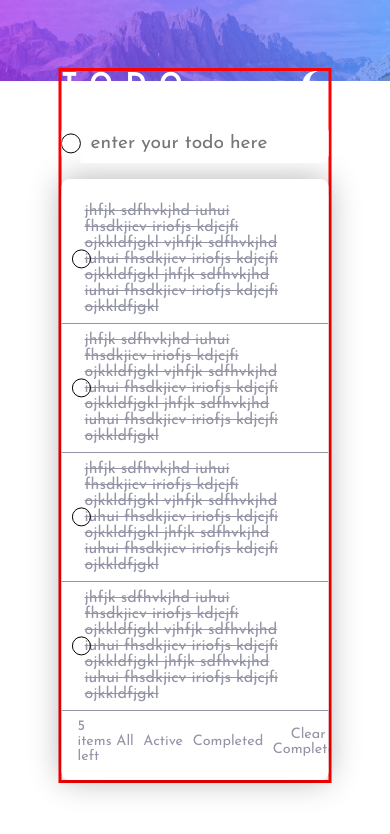
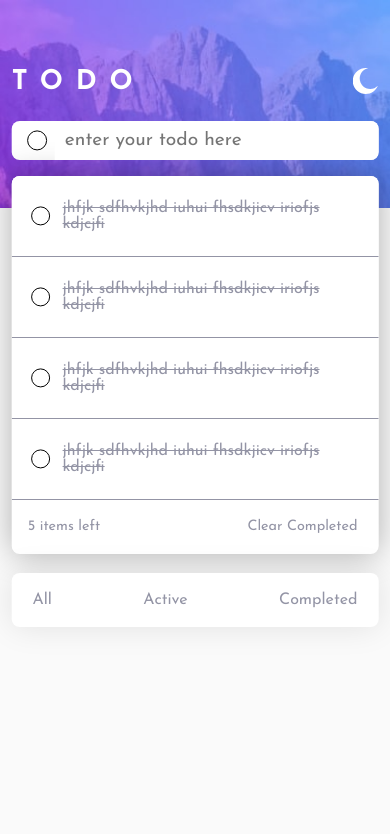
Before and after one commit to paro-418/todo-app-main, a React (Create React App) app: page / in a window 390 px wide. Shown: the top 834 px of the page. Built offline with nearby package versions, Linux system fonts and the light colour scheme.

Commit message:
CSS fro mobile version

```diff
--- a/src/App.module.css
+++ b/src/App.module.css
@@ -8,9 +8,13 @@
 
 @media  only screen and (max-width: 900px) {
     .main{
-        border: 3px solid red;
         top: 8%;
         width: 70%;
     }
 
 }
+@media  only screen and (max-width: 450px) {
+  .main{
+    width: 94%;
+  }
+}
--- a/src/components/form/form.module.css
+++ b/src/components/form/form.module.css
@@ -10,7 +10,6 @@
 @media  only screen and (max-width: 900px) {
   .form{
     margin-top: 1.5rem;
-    /* margin-bottom: 0.5rem; */
   }
 }
 
@@ -18,6 +17,12 @@
 .checkboxDiv {
   position: relative;
   flex-basis: 7%;
+}
+@media  only screen and (max-width: 450px) {
+ .checkboxDiv{
+  flex-basis: 10%;
+  margin-left: 0.5rem;
+ }
 }
 
 .checkbox {
--- a/src/components/todo/todo.js
+++ b/src/components/todo/todo.js
@@ -14,9 +14,7 @@ const Todo = (props) => {
         </label>
       </div>
       <p className={`${classes.todoPara} ${isCompleted && classes.completed}`}>
-        jhfjk sdfhvkjhd iuhui fhsdkjicv iriofjs kdjcjfi ojkkldfjgkl vjhfjk
-        sdfhvkjhd iuhui fhsdkjicv iriofjs kdjcjfi ojkkldfjgkl jhfjk sdfhvkjhd
-        iuhui fhsdkjicv iriofjs kdjcjfi ojkkldfjgkl
+        jhfjk sdfhvkjhd iuhui fhsdkjicv iriofjs kdjcjfi
       </p>
       <Button className={classes.delete}>
         <img src={cross} />
--- a/src/components/todo/todo.module.css
+++ b/src/components/todo/todo.module.css
@@ -1,10 +1,16 @@
 .todo{
     display: flex;
-    padding: 0.5rem 1rem;
+    padding: 1rem 1rem;
     justify-content: space-between;
     background-color: #fff;
     align-items: center;
     border-bottom: 1px solid #9394a5;
+}
+
+@media  only screen and (max-width: 450px) {
+    .todo{
+        padding: 1.5rem;
+    }
 }
 
 .checkboxDiv {
@@ -37,6 +43,12 @@
     flex-basis: 86%;
 }
 
+@media  only screen and (max-width: 450px) {
+ .todoPara{
+    padding-left: 0.8rem;
+ }
+}
+
 .completed{
     color: #9394a5 !important;
     text-decoration:line-through;
--- a/src/components/todoContainer/todoContainer.js
+++ b/src/components/todoContainer/todoContainer.js
@@ -11,13 +11,18 @@ const TodoContainer = (props) => {
       <Todo id="t4" />
       <div className={classes.btnContainer}>
         <span>5 items left</span>
-        <span>
-          <Button className = {classes.containerBtn}>All</Button>
-          <Button className = {classes.containerBtn}>Active</Button>
-          <Button className = {classes.containerBtn}>Completed</Button>
+        <span className={classes.desktopBtn}>
+          <Button className={classes.containerBtn}>All</Button>
+          <Button className={classes.containerBtn}>Active</Button>
+          <Button className={classes.containerBtn}>Completed</Button>
         </span>
-        <Button className = {classes.containerBtn}>Clear Completed</Button>
+        <Button className={classes.containerBtn}>Clear Completed</Button>
       </div>
+      <span className= {classes.mobileBtn}>
+        <Button className={classes.containerBtn}>All</Button>
+        <Button className={classes.containerBtn}>Active</Button>
+        <Button className={classes.containerBtn}>Completed</Button>
+      </span>
     </div>
   );
 };
--- a/src/components/todoContainer/todoContainer.module.css
+++ b/src/components/todoContainer/todoContainer.module.css
@@ -4,7 +4,7 @@
   flex-direction: column;
   border-radius: 0.5rem;
   overflow: hidden;
-  padding: 1rem 0rem;
+  padding: 0rem 0rem;
   background-color: #fff;
 }
 
@@ -15,10 +15,15 @@
   justify-content: space-between;
   align-items: center;
   color: #9394a5;
-   padding: 0rem 1rem;
+  padding: 1rem 1rem;
+}
+@media only screen and (max-width: 450px) {
+  .btnContainer {
+    padding-top: 0.5rem;
+  }
 }
 
-.btnContainer span:nth-of-type(2) {
+.desktopBtn {
   display: flex;
   justify-content: space-between;
   align-items: center;
@@ -39,3 +44,26 @@
 .containerBtn:focus {
   color: #3a7bfd;
 }
+
+.mobileBtn {
+  display: none;
+}
+
+@media only screen and (max-width: 450px) {
+  .mobileBtn {
+    display: block;
+    position: absolute;
+    top: 104%;
+    width: 100%;
+    display: flex;
+    justify-content: space-between;
+    background-color: #fff;
+    box-shadow: 0rem 0rem 2rem 0rem rgba(0, 0, 0, 0.1);
+    padding: 1rem;
+    color: #9394a5;
+    border-radius: 0.5rem;
+  }
+  .desktopBtn {
+    display: none;
+  }
+}
--- a/src/index.css
+++ b/src/index.css
@@ -14,6 +14,7 @@ body {
   -moz-osx-font-smoothing: grayscale;
   width: 100vw;
   height: 100vh;
+  background-color: #fafafa;
 }
 
 
@@ -32,6 +33,8 @@ body {
   flex-basis: 40%;
 }
 
-.noBackground {
-  flex-basis: 60%;
+@media  only screen and (max-width: 450px) {
+  .background{
+    background-image: url("./images/bg-mobile-light.jpg");
+  }
 }
--- a/src/index.js
+++ b/src/index.js
@@ -7,7 +7,7 @@ const root = ReactDOM.createRoot(document.getElementById("root"));
 root.render(
   <React.Fragment>
     <div className="background"></div>
-    <div className="noBackground"></div>
+    {/* <div className="noBackground"></div> */}
     <App />
   </React.Fragment>
 );
```
